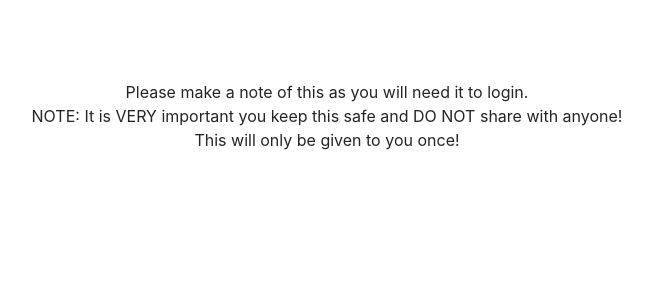
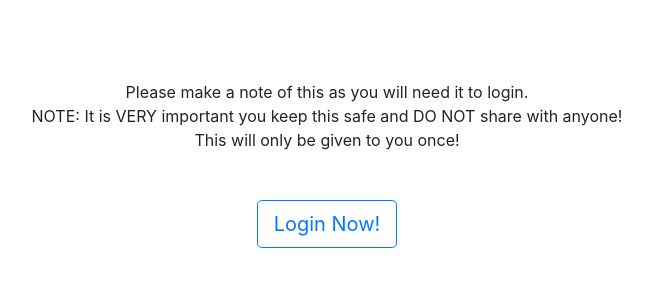
Before and after one commit to myounis789/QA-DevOps-Fundamental-Project, a Flask app: template application/templates/displayId.html in a window 1280 px wide. Shown: the part 132-432 px from the top of the page, without its empty margins (313-965 px from the left). Run offline with Flask 2, Linux system fonts and the light colour scheme; the template is opened without the code that fills it, so the values that code supplies are empty; some libraries are stand-ins or nearby versions.

Commit message:
TBS-38 #IN-PROGRESS Added login button to displayId.html

```diff
--- a/application/templates/displayId.html
+++ b/application/templates/displayId.html
@@ -26,7 +26,12 @@
         <h2 style="color:red">{{ customer.LoginId }}</h2><br>
         Please make a note of this as you will need it to login.<br>
         NOTE: It is VERY important you keep this safe and DO NOT share with anyone!<br>
-        This will only be given to you once!
+        This will only be given to you once!<br>
+        <br>
+        <br>
+        <button type="button" class="btn btn-outline-primary btn-lg">
+          <a href=" {{ url_for('customerLogin') }}">Login Now!</a>
+      </button>
     </center>
   </body>
 </html>
```
